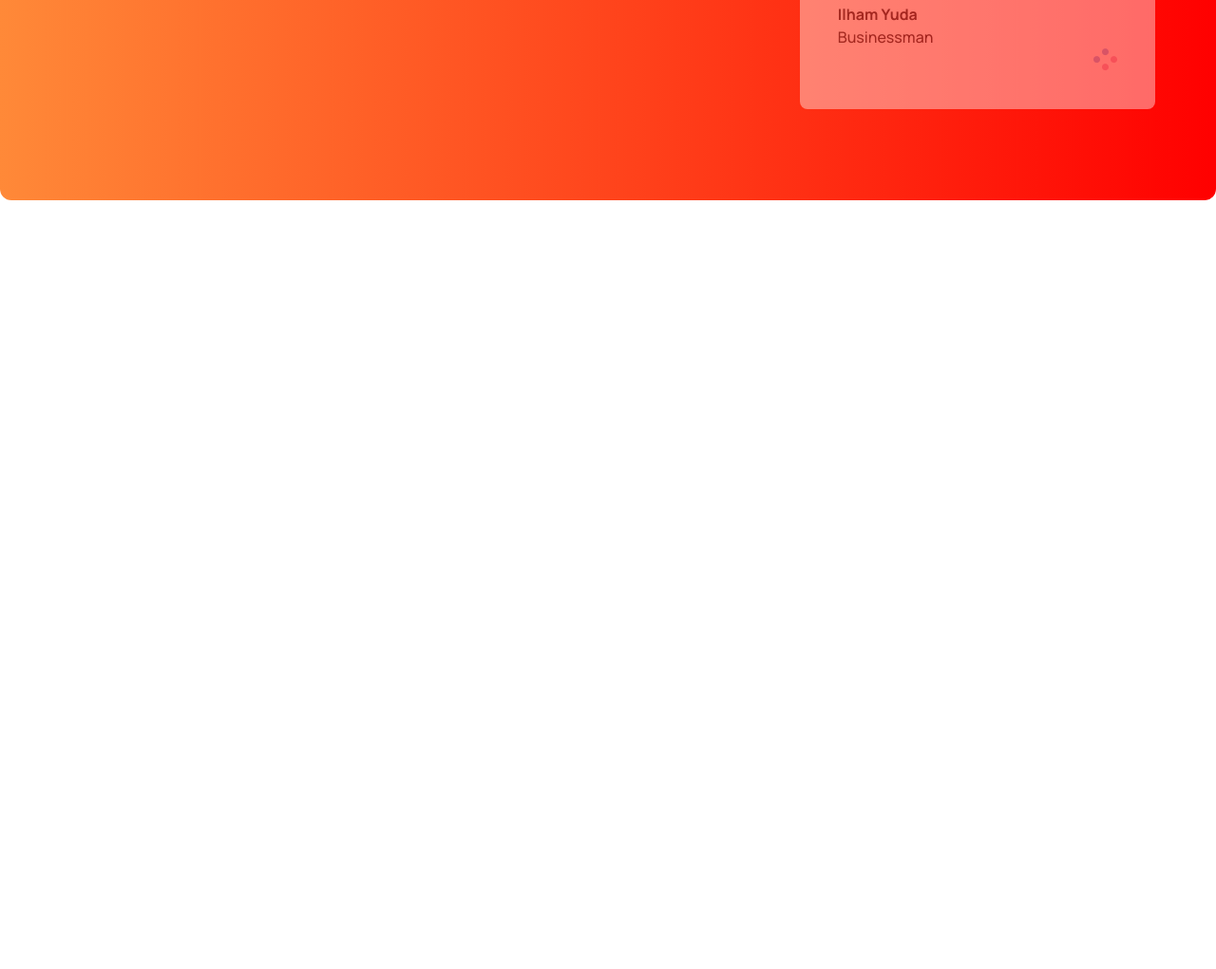
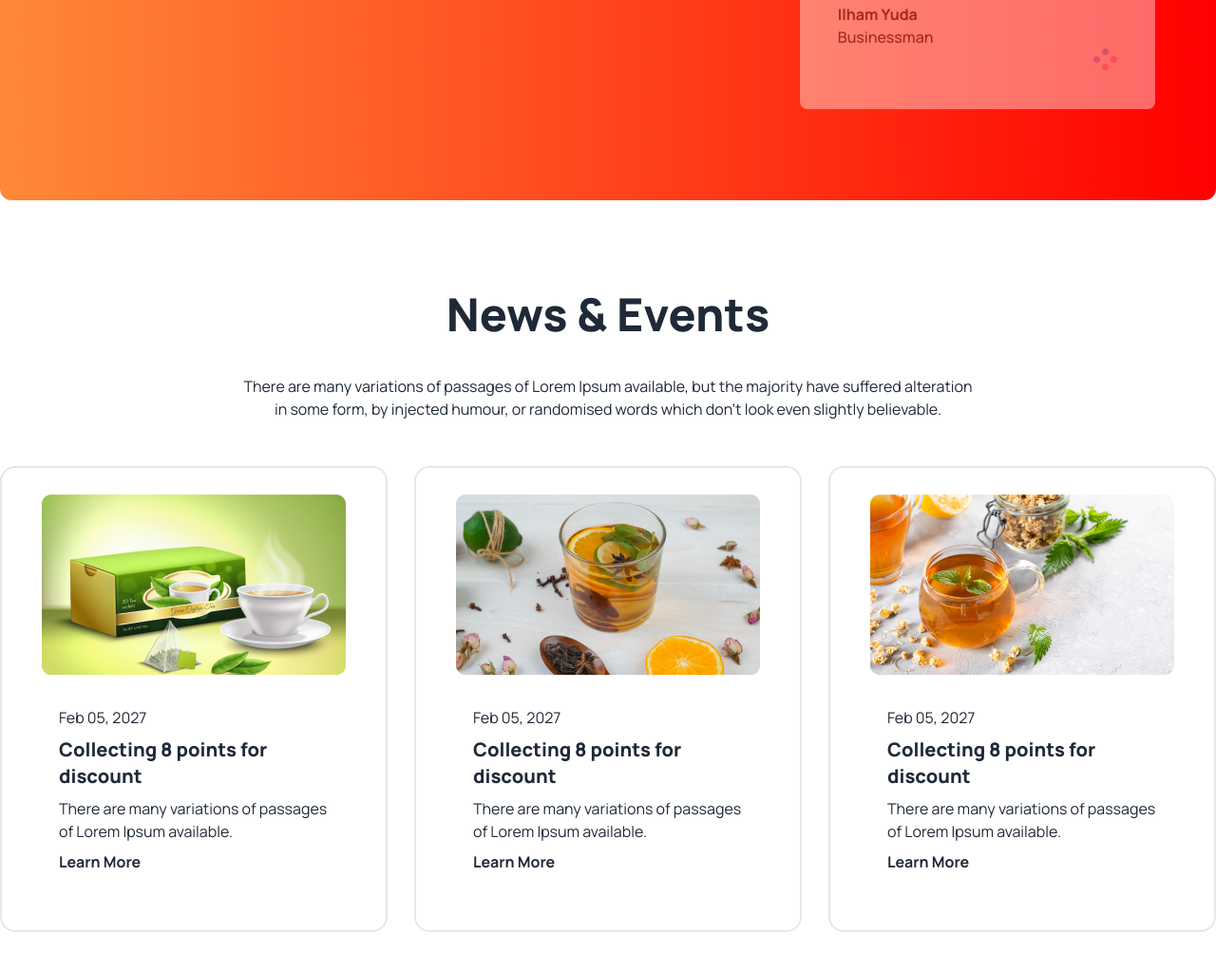
Before and after one commit to kaiem1/tea-house-daisy-UI, a plain HTML site: page index.html in a window 1280 px wide. Shown: the part 2328-3349 px from the top of the page at 95% size. Before the commit the page ends 2635 px from the top, so only its background shows below. Drawn offline with nearby package versions, Linux system fonts and the light colour scheme.

Commit message:
added event section

```diff
--- a/index.html
+++ b/index.html
@@ -207,6 +207,58 @@
       </div>
    </section>
 
+   <!-- News & Event section -->
+    <section class="text-center my-24">
+      <div class="">
+        <h2 class="text-5xl font-extrabold mb-10">News & Events</h2>
+        <p class="lg:max-w-3xl mb-12 mx-auto">There are many variations of passages of Lorem Ipsum available, but the majority have suffered alteration in some form, by injected humour, or randomised words which don't look even slightly believable. </p>
+      </div>
+      <!-- Event card 1 -->
+      <div class="grid gap-7 md:grid-cols-2 lg:grid-cols-3 ">
+        <div class="card border-2 p-7 border-inherit bg-base-100 ">
+          <figure>
+            <img
+              src="images/news-1.png"
+              alt="Shoes" />
+          </figure>
+          <div class="card-body text-start">
+            <p>Feb 05, 2027</p>
+            <h2 class="card-title font-extrabold">Collecting 8 points for discount</h2>
+            <p>There are many variations of passages of Lorem Ipsum available.</p>
+           <button class="font-bold text-start">Learn More</button>
+          </div>
+        </div>
+
+        <div class="card border-2 p-7 border-inherit bg-base-100 ">
+          <figure>
+            <img
+              src="images/news-2.png"
+              alt="Shoes" />
+          </figure>
+          <div class="card-body text-start">
+            <p>Feb 05, 2027</p>
+            <h2 class="card-title font-extrabold">Collecting 8 points for discount</h2>
+            <p>There are many variations of passages of Lorem Ipsum available.</p>
+           <button class="font-bold text-start">Learn More</button>
+          </div>
+        </div>
+
+        <div class="card border-2 p-7 border-inherit bg-base-100 ">
+          <figure>
+            <img
+              src="images/news-3.png"
+              alt="Shoes" />
+          </figure>
+          <div class="card-body text-start">
+            <p>Feb 05, 2027</p>
+            <h2 class="card-title font-extrabold">Collecting 8 points for discount</h2>
+            <p>There are many variations of passages of Lorem Ipsum available.</p>
+           <button class="font-bold text-start">Learn More</button>
+          </div>
+        </div>
+      </div>
+    </section>
+
     </main>
     <footer></footer>
   </body>
```
